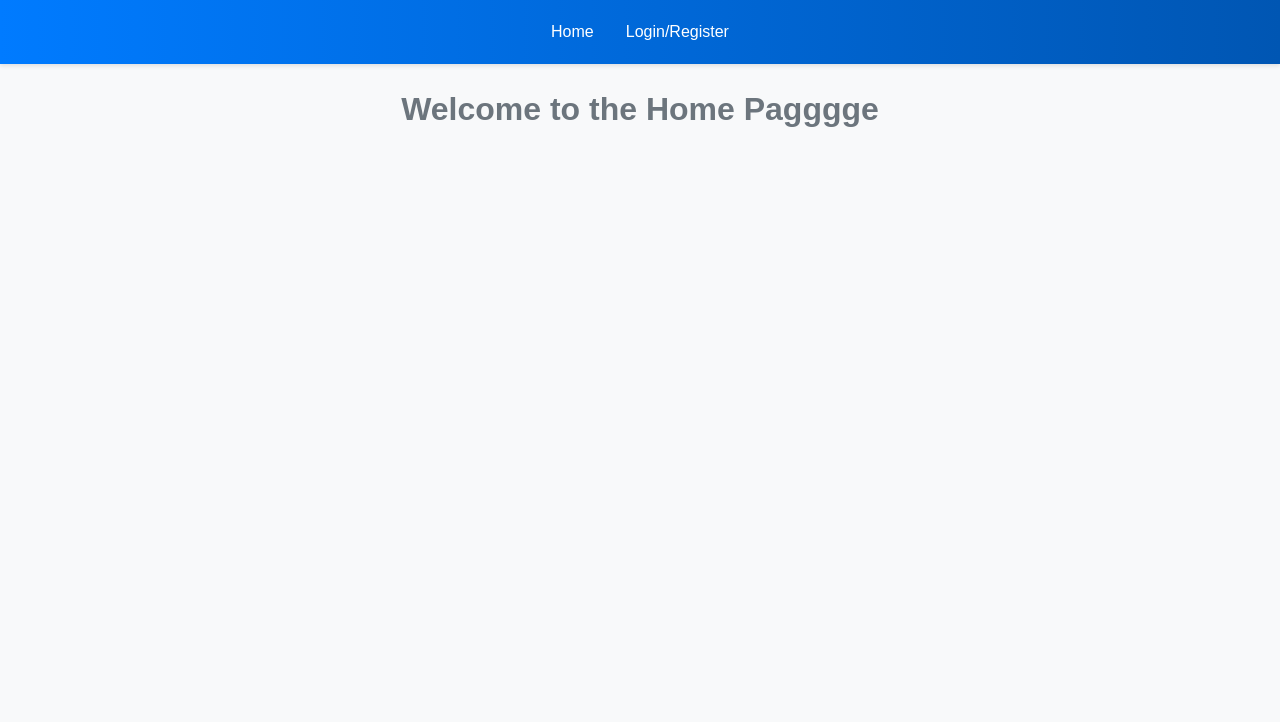
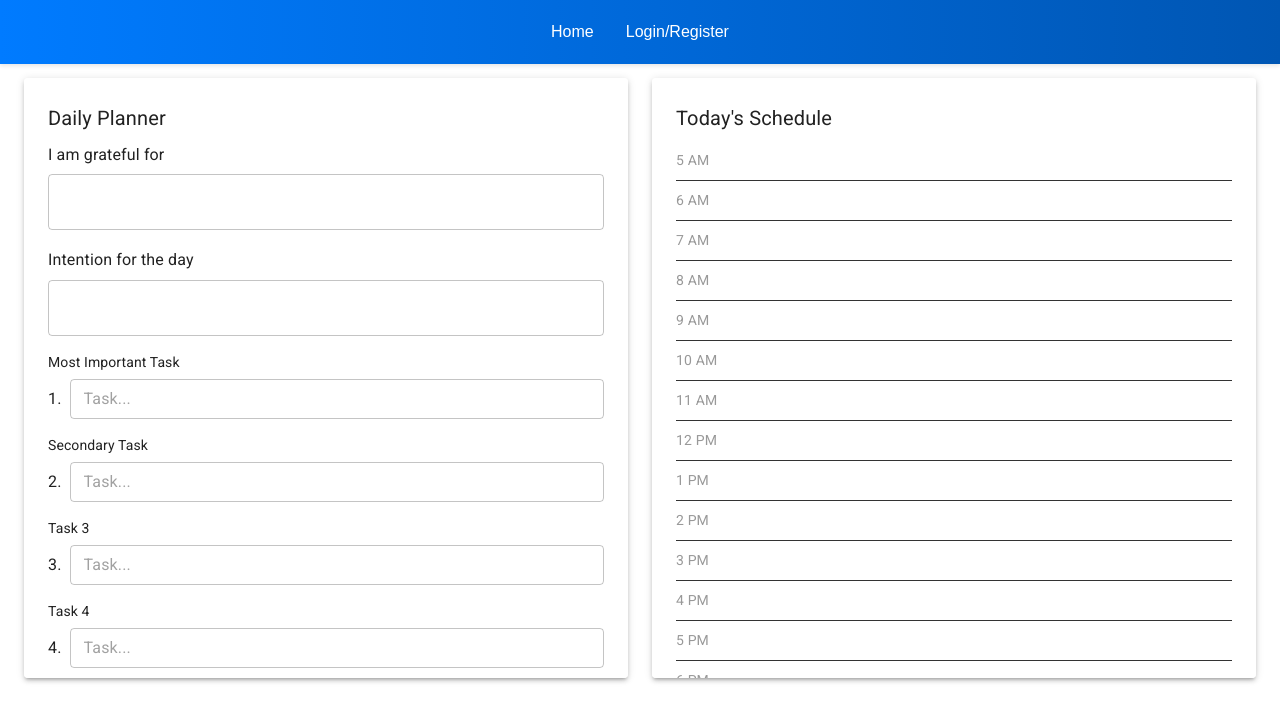
Before and after one commit to keithckramer/goals-to-reality, a React (Create React App) app: page /home in a window 1280 px wide. Shown: the top 722 px of the page. Built offline with nearby package versions, Linux system fonts and the light colour scheme; sample sign-in values are in the browser's storage.

Commit message:
Add daily planner and timeboxing

```diff
--- a/package.json
+++ b/package.json
@@ -3,6 +3,10 @@
   "version": "0.1.0",
   "private": true,
   "dependencies": {
+    "@emotion/react": "^11.14.0",
+    "@emotion/styled": "^11.14.0",
+    "@mui/icons-material": "^7.1.0",
+    "@mui/material": "^7.1.0",
     "@types/react": "^19.0.7",
     "@types/react-dom": "^19.0.3",
     "axios": "^1.7.9",
--- a/src/components/Home.tsx
+++ b/src/components/Home.tsx
@@ -1,11 +1,117 @@
-import React from "react";
+import React, { useState } from 'react';
+import Box from '@mui/material/Box';
+import Paper from '@mui/material/Paper';
+import Typography from '@mui/material/Typography';
+import TextField from '@mui/material/TextField';
+import Button from '@mui/material/Button';
+import { useTheme } from '@mui/material/styles';
 
 const Home: React.FC = () => {
+  const theme = useTheme();
+  const [form, setForm] = useState({
+    gratefulFor: '',
+    intention: '',
+    highlight: '',
+    learned: '',
+    remember: '',
+  });
+  const [tasks, setTasks] = useState<string[]>(['', '', '', '', '']);
+
   return (
-    <div className="content">
-      <h1>Welcome to the Home Pagggge</h1>
-    </div>
+    <Box p={3} sx={{ backgroundColor: theme.palette.background.default, minHeight: '100vh' }}>
+      <Typography variant="h4" gutterBottom textAlign="center">
+        Welcome to Goals to Reality
+      </Typography>
+
+      <Box display="flex" flexDirection={{ xs: 'column', md: 'row' }} gap={3}>
+        {/* Daily Planner Card (Scrollable Condensed) */}
+        <Box flex={1}>
+          <Paper elevation={3} sx={{ p: 3, maxHeight: '600px', overflowY: 'auto' }}>
+            <Typography variant="h6" gutterBottom>Daily Planner</Typography>
+
+            <CustomTextField label="I am grateful for" name="gratefulFor" value={form.gratefulFor} onChange={setForm} />
+            <CustomTextField label="Intention for the day" name="intention" value={form.intention} onChange={setForm} />
+
+            {["Most Important Task", "Secondary Task", "Task 3", "Task 4", "Task 5"].map((label, i) => (
+              <TaskField
+                key={i}
+                order={i + 1}
+                label={label}
+                value={tasks[i]}
+                onChange={(val: string) => {
+                  const copy = [...tasks];
+                  copy[i] = val;
+                  setTasks(copy);
+                }}
+              />
+            ))}
+
+            <CustomTextField label="Highlight of the Day" name="highlight" value={form.highlight} onChange={setForm} />
+            <CustomTextField label="What did I learn today?" name="learned" value={form.learned} onChange={setForm} />
+            <CustomTextField label="What do I want to remember from today?" name="remember" value={form.remember} onChange={setForm} />
+
+            <Button variant="contained" color="primary" fullWidth sx={{ mt: 2 }}>
+              Save
+            </Button>
+          </Paper>
+        </Box>
+
+        {/* Timeblock Grid-Like Calendar View */}
+        <Box flex={1}>
+          <Paper elevation={3} sx={{ p: 3, height: '100%', maxHeight: '600px', overflowY: 'auto' }}>
+            <Typography variant="h6" gutterBottom>Today's Schedule</Typography>
+            <Box>
+              {Array.from({ length: 15 }).map((_, i) => {
+                const hour = 5 + i;
+                const timeLabel = hour < 12 ? `${hour} AM` : hour === 12 ? `12 PM` : `${hour - 12} PM`;
+                return (
+                  <Box
+                    key={i}
+                    display="flex"
+                    alignItems="center"
+                    sx={{ borderBottom: '1px solid #333', minHeight: '40px' }}
+                  >
+                    <Typography variant="body2" sx={{ width: '60px', color: '#999' }}>{timeLabel}</Typography>
+                    <Box flex={1} height="100%" />
+                  </Box>
+                );
+              })}
+            </Box>
+          </Paper>
+        </Box>
+      </Box>
+    </Box>
   );
 };
 
+const CustomTextField = ({ label, name, value, onChange }: { label: string; name: string; value: string; onChange: React.Dispatch<React.SetStateAction<any>> }) => (
+  <Box mb={2}>
+    <Typography variant="subtitle1" gutterBottom>{label}</Typography>
+    <TextField
+      name={name}
+      value={value}
+      onChange={(e) => onChange((prev: any) => ({ ...prev, [name]: e.target.value }))}
+      fullWidth
+      multiline
+      minRows={1}
+    />
+  </Box>
+);
+
+const TaskField = ({ order, label, value, onChange }: { order: number; label: string; value: string; onChange: (val: string) => void }) => (
+  <Box mb={2}>
+    {label && <Typography variant="subtitle2" gutterBottom>{label}</Typography>}
+    <Box display="flex" alignItems="center" gap={1}>
+      <Typography>{order}.</Typography>
+      <TextField
+        value={value}
+        onChange={(e) => onChange(e.target.value)}
+        fullWidth
+        placeholder="Task..."
+        size="small"
+      />
+    </Box>
+  </Box>
+);
+
 export default Home;
```
Also changed, not shown: src/pages/Home.tsx (+83 -21 lines), 1 other file (tests, documents, lock files or other folders).
